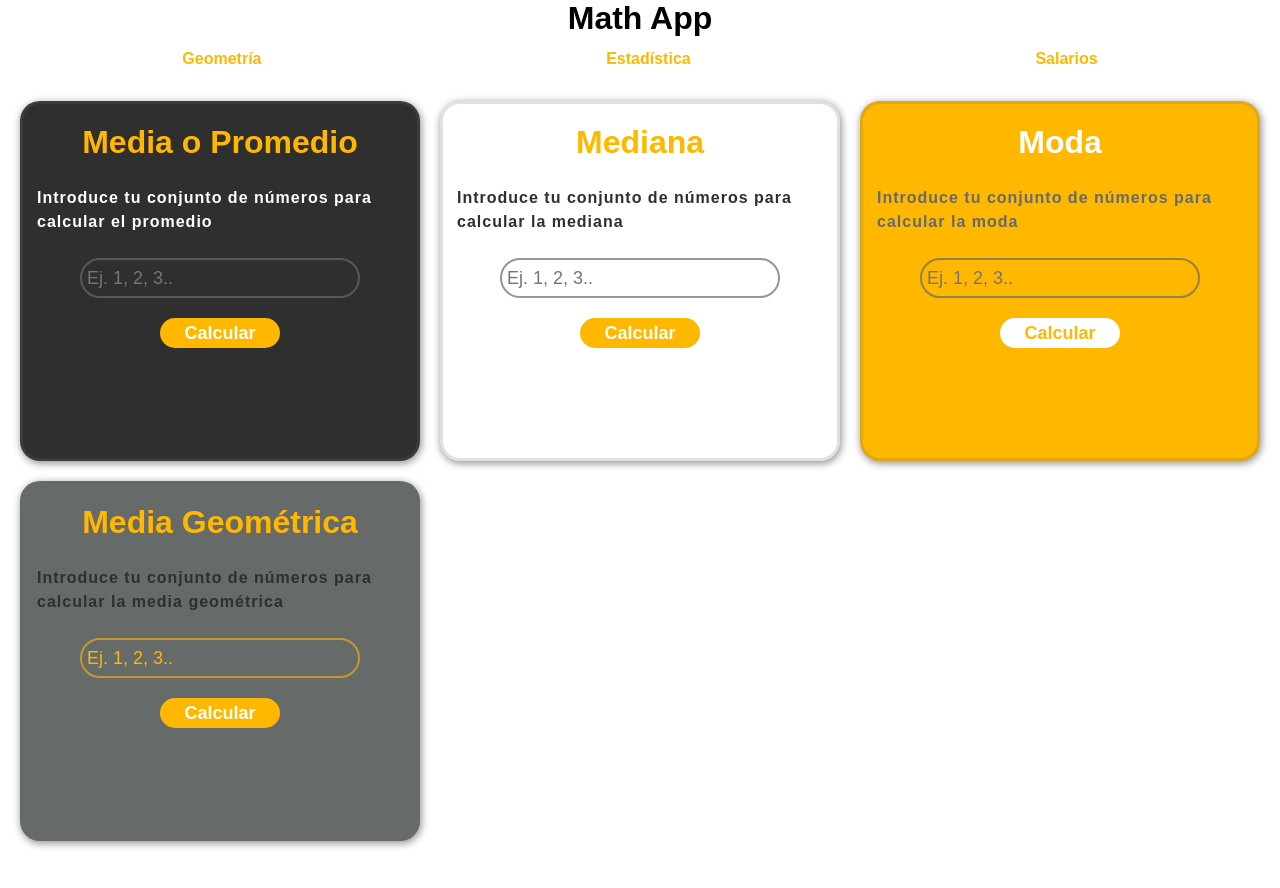
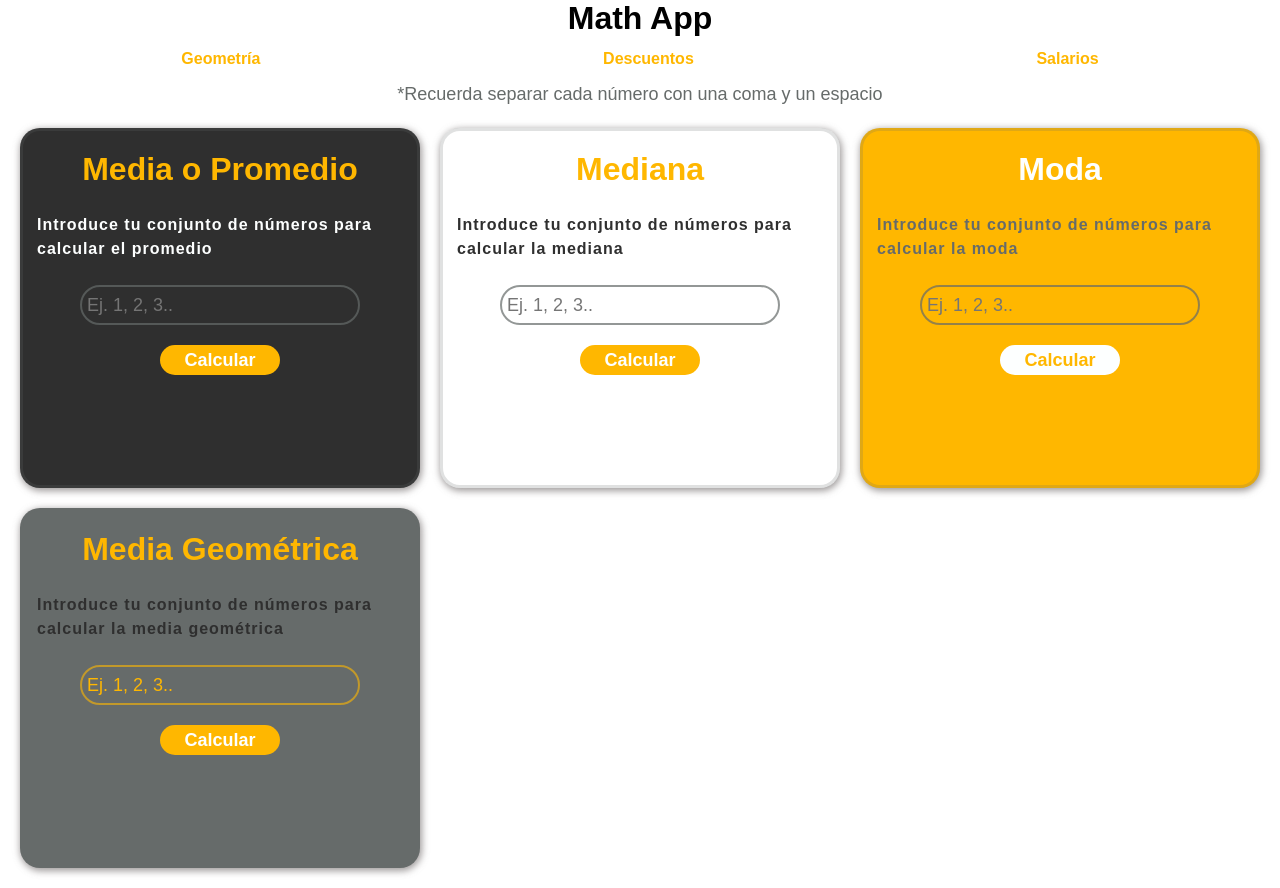
Before and after one commit to GonzoDenetro/Math-App, a plain HTML site: page estadistica.html in a window 1280 px wide. Before the commit the page ends 861 px from the top, so only its background shows below. Drawn offline with Linux system fonts and the light colour scheme.

Commit message:
descripción añadida

```diff
--- a/CSS/estadistica.scss
+++ b/CSS/estadistica.scss
@@ -9,6 +9,12 @@
     grid-template-columns: repeat(auto-fill, minmax(320px, 400px));
     justify-content: center;
     gap: 20px;
+}
+.statistics-description {
+    font-family: $font;
+    color: $gray;
+    text-align: center;
+    @include font-size(18px);
 }
 .statistics {
     height: 360px;
--- a/estadistica.html
+++ b/estadistica.html
@@ -13,12 +13,13 @@
         <nav class="nav">
             <ul class="nav__container">
                 <li class="nav__container--item"><a href="figuras.html">Geometría</a></li>
-                <li class="nav__container--item"><a href="#">Estadística</a></li>
+                <li class="nav__container--item"><a href="descuentos.html">Descuentos</a></li>
                 <li class="nav__container--item"><a href="#">Salarios</a></li>
             </ul>
         </nav>
     </header>
     <main>
+        <p class="statistics-description">*Recuerda separar cada número con una coma y un espacio</p>
         <section class="statistics-container">
             <div class="statistics average-box">
                 <div class="statistics__header">
@@ -68,6 +69,8 @@
                     </div>
                     <div class="statistics__results-container">
                         <p id="moda_result" class="statistics__results"></p>
+                        <p id="moda_result_1" class="statistics__results"></p>
+                        <p id="moda_result_2" class="statistics__results"></p>
                     </div>
                 </form>
             </div>
--- a/estadistica.js
+++ b/estadistica.js
@@ -4,6 +4,8 @@ const median = document.querySelector("#mediana_input");
 const result_median = document.querySelector("#mediana_result")
 const moda_input = document.querySelector("#moda_input");
 const moda_result = document.querySelector("#moda_result");
+const moda_result_one = document.querySelector("#moda_result_1");
+const moda_result_two = document.querySelector("#moda_result_2");
 const media_geometrica = document.querySelector("#media_geometrica_input");
 const media_geometrica_result = document.querySelector("#geometrica_result");
 //PROMEDIO
```
Also changed, not shown: CSS/estadistica.css, 1 other file.
